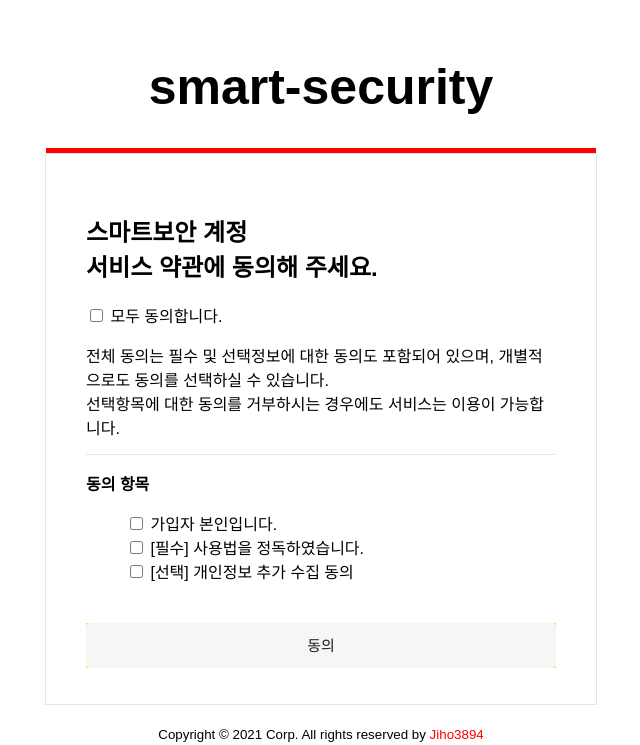
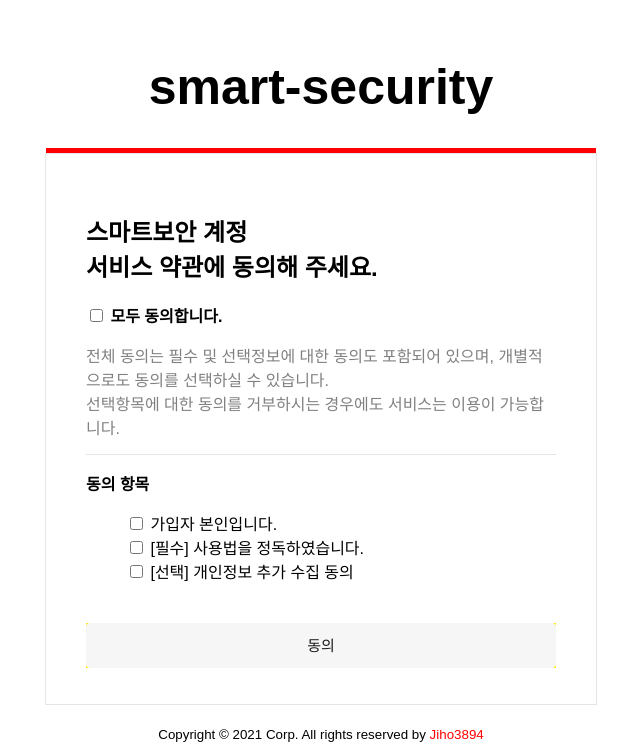
Before and after one commit to jiho3894/Smart-Camera, a Flask app: page / in a window 1280 px wide. Shown: the top 745 px of the page, without its empty margins (319-959 px from the left). Run offline with Flask 2, Linux system fonts and the light colour scheme; some libraries are stand-ins or nearby versions.

Commit message:
Add files via upload

```diff
--- a/templates/index.html
+++ b/templates/index.html
@@ -33,10 +33,10 @@
             <form>
               <div class="checkAll" role="checkbox">
                 <input  type="checkbox"value="true">
-                <label>
+                <strong>
                   <span></span>
                   모두 동의합니다.
-                </label>
+                </strong>
               </div>
                 <p class="form_p">
                   전체 동의는 필수 및 선택정보에 대한 동의도 포함되어 있으며, 개별적으로도 동의를 선택하실 수 있습니다.
--- a/templates/style.css
+++ b/templates/style.css
@@ -126,9 +126,14 @@ main {
   background: green;
 }
 
+label:nth-child(1) {
+  font-weight: 600;
+}
+
 .form_p {
   padding-bottom: 15px;
   border-bottom: 1px solid rgba(0, 0, 0, 0.1);
+  color: gray;
 }
 
 .form_btn {
```
